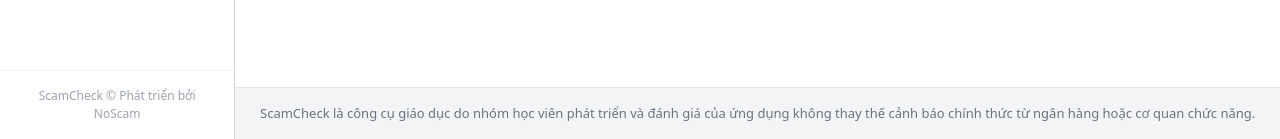
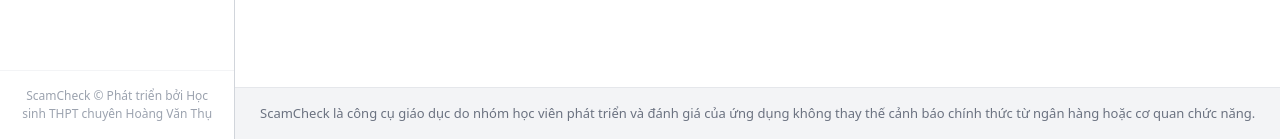
Before and after one commit to haidangleo11/scamcheck, a browser extension: page index.html in a window 1280 px wide. Shown: the part 661-800 px from the top of the page. Drawn offline with nearby package versions, Linux system fonts and the light colour scheme.

Commit message:
Update index.html

```diff
--- a/index.html
+++ b/index.html
@@ -67,7 +67,7 @@
             </button>
 
             <div class="hidden md:block mt-auto p-4 text-[12px] text-gray-400 dark:text-gray-500 text-center border-t border-gray-100 dark:border-gray-800">
-                ScamCheck © Phát triển bởi NoScam
+                ScamCheck © Phát triển bởi Học sinh THPT chuyên Hoàng Văn Thụ
             </div>
         </nav>
 
```
